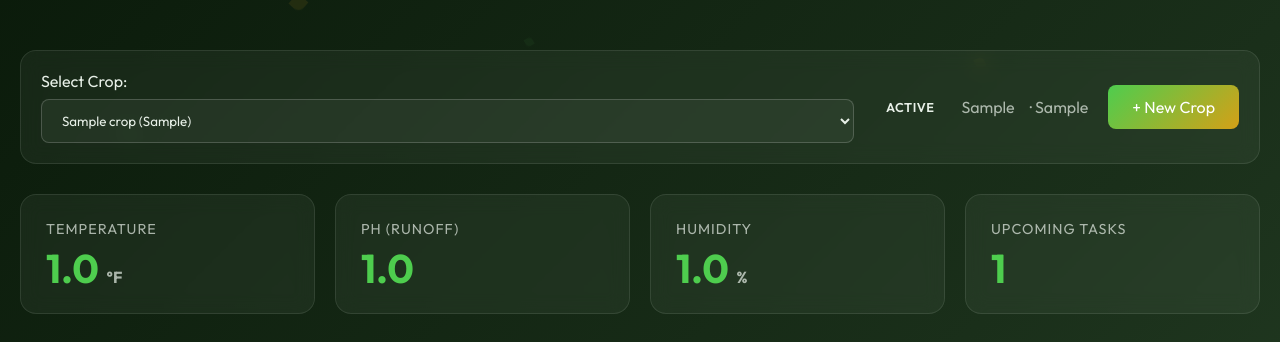
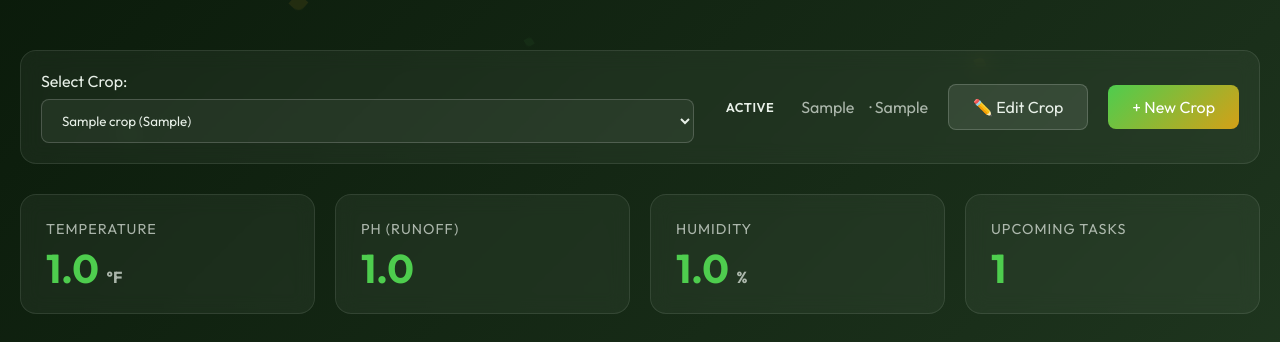
Before and after one commit to rfcampbell/plant-chap, a Flask app: page / in a window 1280 px wide. Shown: the part 90-432 px from the top of the page. Run offline with Flask 3, Linux system fonts and the light colour scheme; a user stored in the database is signed in; tables that the repository leaves empty hold one stand-in row (values such as "Sample post").

Commit message:
Add edit crop modal with status, dates, and all fields

```diff
--- a/app/templates/dashboard/index.html
+++ b/app/templates/dashboard/index.html
@@ -253,7 +253,57 @@
         {% if selected_crop.strain %}<span style="opacity: 0.7;">{{ selected_crop.strain }}</span>{% endif %}
         {% if selected_crop.medium %}<span style="opacity: 0.7;">· {{ selected_crop.medium }}</span>{% endif %}
     </div>
+    <a href="#" onclick="showEditCrop()" class="btn btn-secondary">✏️ Edit Crop</a>
     <a href="#" onclick="showCreateCrop()" class="btn btn-primary">+ New Crop</a>
+</div>
+
+<!-- Edit Crop Modal -->
+<div id="edit-crop-modal" style="display:none; position:fixed; top:0; left:0; width:100%; height:100%; background:rgba(0,0,0,0.7); z-index:100; display:none; align-items:center; justify-content:center;">
+    <div style="background: var(--mid-forest); border: 1px solid rgba(78,205,78,0.2); border-radius: 16px; padding: 30px; max-width: 500px; width: 90%; max-height: 90vh; overflow-y: auto;">
+        <h2 style="color: var(--leaf); margin-bottom: 20px;">Edit Crop</h2>
+        <form id="edit-crop-form" onsubmit="saveEditCrop(event)">
+            <div class="form-group">
+                <label class="form-label">Name</label>
+                <input type="text" id="edit-name" class="form-control" value="{{ selected_crop.name }}">
+            </div>
+            <div class="form-group">
+                <label class="form-label">Strain</label>
+                <input type="text" id="edit-strain" class="form-control" value="{{ selected_crop.strain or '' }}">
+            </div>
+            <div class="form-group">
+                <label class="form-label">Status</label>
+                <select id="edit-status" class="form-control">
+                    {% for s in ['seedling', 'vegetative', 'flowering', 'drying', 'curing', 'harvested'] %}
+                        <option value="{{ s }}" {% if selected_crop.status == s %}selected{% endif %}>{{ s|capitalize }}</option>
+                    {% endfor %}
+                </select>
+            </div>
+            <div class="form-group">
+                <label class="form-label">Medium</label>
+                <input type="text" id="edit-medium" class="form-control" value="{{ selected_crop.medium or '' }}">
+            </div>
+            <div class="form-group">
+                <label class="form-label">Grow Space</label>
+                <input type="text" id="edit-grow-space" class="form-control" value="{{ selected_crop.grow_space or '' }}">
+            </div>
+            <div class="form-group">
+                <label class="form-label">Date Planted</label>
+                <input type="date" id="edit-date-planted" class="form-control" value="{{ selected_crop.date_planted.strftime('%Y-%m-%d') if selected_crop.date_planted else '' }}">
+            </div>
+            <div class="form-group">
+                <label class="form-label">Date Flipped</label>
+                <input type="date" id="edit-date-flipped" class="form-control" value="{{ selected_crop.date_flipped.strftime('%Y-%m-%d') if selected_crop.date_flipped else '' }}">
+            </div>
+            <div class="form-group">
+                <label class="form-label">Harvest Date</label>
+                <input type="date" id="edit-harvest-date" class="form-control" value="{{ selected_crop.harvest_date.strftime('%Y-%m-%d') if selected_crop.harvest_date else '' }}">
+            </div>
+            <div style="display: flex; gap: 10px; margin-top: 20px;">
+                <button type="submit" class="btn btn-primary">Save</button>
+                <button type="button" class="btn btn-secondary" onclick="hideEditCrop()">Cancel</button>
+            </div>
+        </form>
+    </div>
 </div>
 
 <!-- Dashboard Stats -->
@@ -762,6 +812,51 @@
         }
     }
 
+    function showEditCrop() {
+        document.getElementById('edit-crop-modal').style.display = 'flex';
+    }
+
+    function hideEditCrop() {
+        document.getElementById('edit-crop-modal').style.display = 'none';
+    }
+
+    async function saveEditCrop(event) {
+        event.preventDefault();
+        const data = {
+            name: document.getElementById('edit-name').value,
+            strain: document.getElementById('edit-strain').value,
+            status: document.getElementById('edit-status').value,
+            medium: document.getElementById('edit-medium').value,
+            grow_space: document.getElementById('edit-grow-space').value,
+            date_planted: document.getElementById('edit-date-planted').value,
+            date_flipped: document.getElementById('edit-date-flipped').value,
+            harvest_date: document.getElementById('edit-harvest-date').value
+        };
+        // Remove empty strings
+        Object.keys(data).forEach(k => { if (data[k] === '') delete data[k]; });
+
+        try {
+            const result = await fetch(`/crop/${currentCropId}/edit`, {
+                method: 'POST',
+                headers: { 'Content-Type': 'application/json' },
+                body: JSON.stringify(data)
+            });
+            const json = await result.json();
+            if (json.success) {
+                location.reload();
+            } else {
+                alert('Failed: ' + (json.error || 'Unknown error'));
+            }
+        } catch (error) {
+            alert('Failed to update crop');
+        }
+    }
+
+    // Close modal on background click
+    document.getElementById('edit-crop-modal').addEventListener('click', function(e) {
+        if (e.target === this) hideEditCrop();
+    });
+
     function showCreateCrop() {
         const name = prompt('Crop name:');
         if (!name) return;
```
